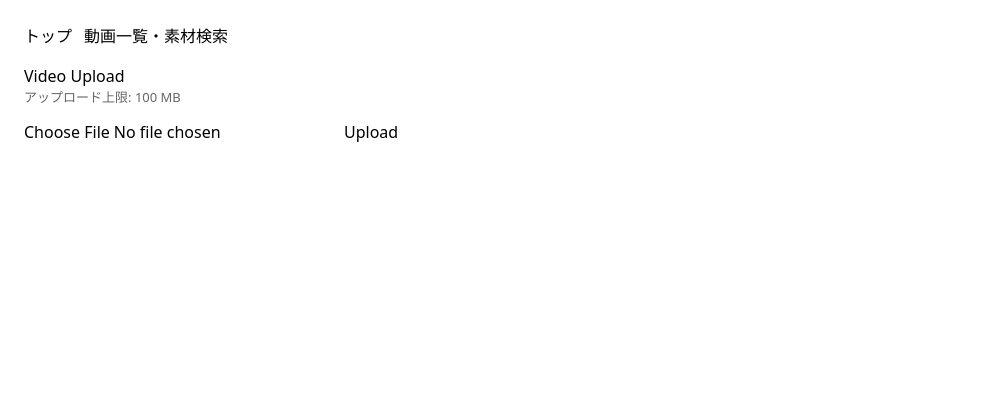
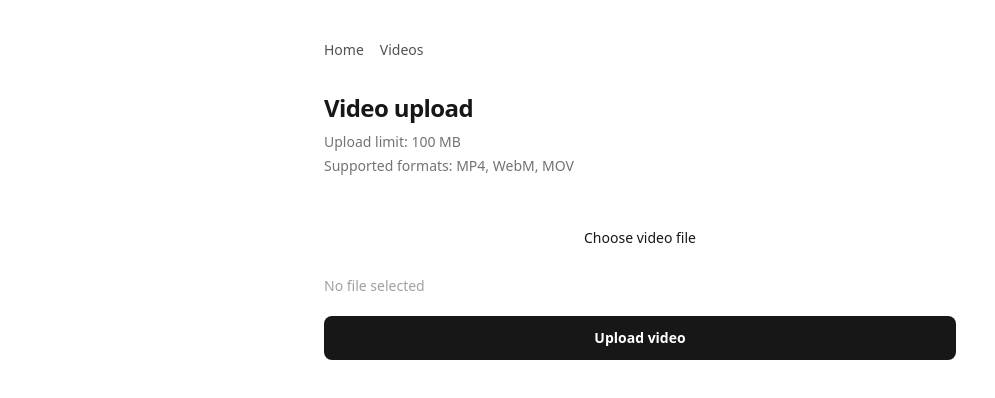
Before and after one commit to takumi334/ad-video-mvp, a Next.js app: page /upload in a window 1280 px wide. Shown: the top 398 px of the page, without its empty margins (0-995 px from the left). Built offline with nearby package versions, Linux system fonts and the light colour scheme; no server answers.

Commit message:
fix: upload UI english labels and button styling

```diff
--- a/app/upload/layout.tsx
+++ b/app/upload/layout.tsx
@@ -1,19 +1,21 @@
 import type { Metadata } from "next";
 
 export const metadata: Metadata = {
-  title: "動画アップロード",
+  title: "Video upload",
   description:
-    "歌ってみた用の動画ファイルをアップロードし、歌詞同期・編集画面へ進みます。無料でブラウザから利用できます。",
+    "Upload a performance video (MP4, WebM, MOV) and continue to lyric timing in the browser. Free to try.",
   alternates: { canonical: "/upload" },
   openGraph: {
-    title: "動画アップロード｜歌ってみた動画編集（無料）",
-    description: "MP4 等の動画をアップロードして、歌詞タイミング編集へ。",
+    title: "Video upload — lyric video maker",
+    description:
+      "Upload MP4, WebM, or MOV and open the lyric sync editor next.",
     url: "/upload",
   },
   twitter: {
     card: "summary",
-    title: "動画アップロード｜歌ってみた動画編集（無料）",
-    description: "動画をアップロードして歌詞同期・編集へ進みます。",
+    title: "Video upload — lyric video maker",
+    description:
+      "Upload a video and continue to lyric timing in the browser.",
   },
 };
 
--- a/app/upload/page.tsx
+++ b/app/upload/page.tsx
@@ -2,17 +2,24 @@
 
 import Link from "next/link";
 import { useRouter } from "next/navigation";
-import { useState } from "react";
+import { useId, useState } from "react";
 import { upload } from "@vercel/blob/client";
 import { readFetchJson } from "@/lib/http/readFetchJson";
 import {
   formatBytes,
   MAX_VIDEO_UPLOAD_BYTES,
 } from "@/lib/upload/videoUpload";
-import { generateOwnerSecret, setVideoOwnerSecret } from "@/lib/videoOwnerToken";
+import {
+  generateOwnerSecret,
+  setVideoOwnerSecret,
+} from "@/lib/videoOwnerToken";
+
+const ACCEPT =
+  ".mp4,.webm,.mov,video/mp4,video/webm,video/quicktime" as const;
 
 export default function UploadPage() {
   const router = useRouter();
+  const inputId = useId();
   const [file, setFile] = useState<File | null>(null);
   const [error, setError] = useState<string | null>(null);
   const [isUploading, setIsUploading] = useState<boolean>(false);
@@ -22,7 +29,7 @@ export default function UploadPage() {
     if (!file) return;
     if (file.size > MAX_VIDEO_UPLOAD_BYTES) {
       setError(
-        `ファイルサイズが大きすぎます（最大 ${formatBytes(MAX_VIDEO_UPLOAD_BYTES)}）。`
+        `File is too large. Upload limit is ${formatBytes(MAX_VIDEO_UPLOAD_BYTES)}.`
       );
       return;
     }
@@ -33,15 +40,19 @@ export default function UploadPage() {
 
     try {
       const configRes = await fetch("/api/blob-upload", { method: "GET" });
-      const configParsed = await readFetchJson<{ ok?: boolean; message?: string }>(
-        configRes
-      );
+      const configParsed = await readFetchJson<{
+        ok?: boolean;
+        message?: string;
+      }>(configRes);
       if (!configParsed.ok) {
         setError(configParsed.message);
         return;
       }
       if (!configParsed.data?.ok) {
-        setError(configParsed.data?.message ?? "アップロード設定エラーが発生しました。");
+        setError(
+          configParsed.data?.message ??
+            "Upload configuration error. Please try again."
+        );
         return;
       }
 
@@ -67,7 +78,7 @@ export default function UploadPage() {
       }>(res);
 
       if (!parsed.ok) {
-        setError(parsed.message);
+        setError(parsed.message ?? "Something went wrong.");
         return;
       }
 
@@ -75,7 +86,7 @@ export default function UploadPage() {
       if (!json?.ok) {
         setError(
           json?.message ??
-            "アップロードに失敗しました。もう一度お試しください。"
+            "Upload failed. Please try again."
         );
         return;
       }
@@ -86,16 +97,21 @@ export default function UploadPage() {
         router.push(`/videos/${video.id}/sync`);
         return;
       }
-      setError("レスポンスに video.id がありません。");
+      setError("Server response was missing video id.");
     } catch (e) {
-      if (e instanceof Error && e.message.includes("FUNCTION_PAYLOAD_TOO_LARGE")) {
+      if (
+        e instanceof Error &&
+        e.message.includes("FUNCTION_PAYLOAD_TOO_LARGE")
+      ) {
         setError(
-          `動画が大きすぎるためアップロードできません（最大 ${formatBytes(
+          `Video is too large to upload (max ${formatBytes(
             MAX_VIDEO_UPLOAD_BYTES
-          )}）。`
+          )}).`
         );
       } else {
-        setError(e instanceof Error ? e.message : "アップロード中にエラーが発生しました");
+        setError(
+          e instanceof Error ? e.message : "An error occurred while uploading."
+        );
       }
     } finally {
       setIsUploading(false);
@@ -103,40 +119,81 @@ export default function UploadPage() {
   }
 
   return (
-    <div style={{ padding: 24 }}>
-      <nav style={{ marginBottom: 16 }}>
-        <Link href="/" style={{ marginRight: 12 }}>トップ</Link>
-        <Link href="/videos">動画一覧・素材検索</Link>
+    <div className="mx-auto max-w-2xl px-5 py-10 sm:px-8">
+      <nav className="mb-8 flex flex-wrap gap-x-4 gap-y-2 text-sm text-neutral-600">
+        <Link href="/" className="underline-offset-4 hover:underline">
+          Home
+        </Link>
+        <Link href="/videos" className="underline-offset-4 hover:underline">
+          Videos
+        </Link>
       </nav>
-      <h1>Video Upload</h1>
-      <p style={{ fontSize: 13, color: "#666", marginBottom: 12 }}>
-        アップロード上限: {formatBytes(MAX_VIDEO_UPLOAD_BYTES)}
+
+      <h1 className="mb-2 text-2xl font-semibold tracking-tight text-neutral-900">
+        Video upload
+      </h1>
+      <p className="mb-1 text-sm text-neutral-500">
+        Upload limit: {formatBytes(MAX_VIDEO_UPLOAD_BYTES)}
+      </p>
+      <p className="mb-10 text-sm text-neutral-500">
+        Supported formats: MP4, WebM, MOV
       </p>
 
-      <form onSubmit={onSubmit}>
+      <form onSubmit={onSubmit} className="space-y-8">
+        <div className="flex flex-col gap-4 sm:flex-row sm:flex-wrap sm:items-center sm:gap-x-4 sm:gap-y-4">
           <input
+            id={inputId}
             type="file"
-          accept=".mp4,video/mp4"
+            accept={ACCEPT}
             disabled={isUploading}
+            className="sr-only"
             onChange={(e) => setFile(e.target.files?.[0] ?? null)}
           />
+          <label
+            htmlFor={inputId}
+            className={`inline-flex min-h-11 cursor-pointer items-center justify-center rounded-lg border-2 border-neutral-900 bg-white px-5 py-2.5 text-sm font-medium text-neutral-900 shadow-sm transition hover:bg-neutral-50 focus-within:ring-2 focus-within:ring-neutral-900 focus-within:ring-offset-2 ${
+              isUploading ? "pointer-events-none opacity-50" : ""
+            }`}
+          >
+            Choose video file
+          </label>
+
+          <p
+            className={`min-h-6 flex-1 text-sm sm:min-w-0 ${
+              file ? "text-neutral-900" : "text-neutral-400"
+            }`}
+            aria-live="polite"
+          >
+            {file ? (
+              <span className="break-all font-medium">{file.name}</span>
+            ) : (
+              "No file selected"
+            )}
+          </p>
+
           <button
             type="submit"
-          style={{ marginLeft: 8 }}
             disabled={isUploading || !file}
+            className="inline-flex min-h-11 w-full shrink-0 items-center justify-center rounded-lg bg-neutral-900 px-6 py-2.5 text-sm font-semibold text-white transition hover:bg-neutral-800 disabled:cursor-not-allowed disabled:bg-neutral-400 sm:w-auto"
           >
-          {isUploading ? "Uploading..." : "Upload"}
+            {isUploading ? "Uploading…" : "Upload video"}
           </button>
-      </form>
+        </div>
+
         {file && (
-        <p style={{ marginTop: 10, fontSize: 13, color: "#666" }}>
-          選択ファイルサイズ: {formatBytes(file.size)}
+          <p className="text-sm text-neutral-500">
+            File size: {formatBytes(file.size)}
           </p>
         )}
+      </form>
 
       {error && (
-        <div style={{ marginTop: 16, color: "red" }}>
-          エラー: {error}
+        <div
+          className="mt-8 rounded-lg border border-red-200 bg-red-50 px-4 py-3 text-sm text-red-800"
+          role="alert"
+        >
+          <span className="font-medium">Error: </span>
+          {error}
         </div>
       )}
     </div>
```
Lines whose indentation alone changed are shown as unchanged.
